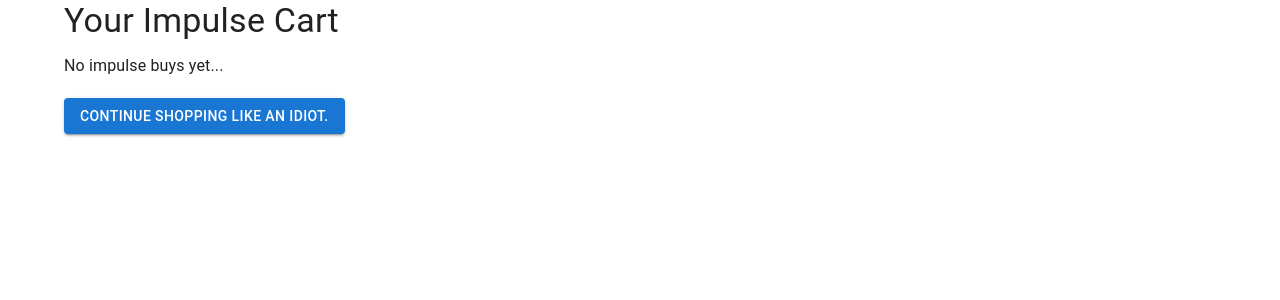
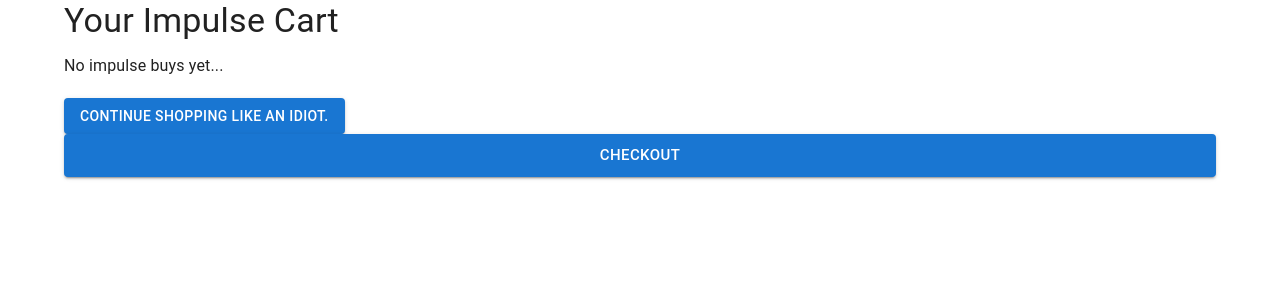
Before and after one commit to EvolveU-FSD/Full-Stack-Review-Impulse-Shopping-App, a React (Vite) app in the folder frontend/: page /cart in a window 1280 px wide. Shown: the top 300 px of the page. Built offline with nearby package versions, Linux system fonts and the light colour scheme.

Commit message:
checkout

```diff
--- /dev/null
+++ b/frontend/src/components/checkoutbutton.jsx
@@ -0,0 +1,10 @@
+import {Button} from "@mui/material";
+
+
+export const CheckoutButton = () => {
+    return (
+        <Button variant="contained" color="primary" size="large" fullWidth>
+            Checkout
+        </Button>
+    );
+}
--- a/frontend/src/pages/Cart.jsx
+++ b/frontend/src/pages/Cart.jsx
@@ -1,6 +1,7 @@
 import { Link } from 'react-router-dom';
 import { useCart } from '../context/CartContext';
 import { Typography, List, ListItem, ListItemText, Button } from '@mui/material';
+import { CheckoutButton } from '../components/checkoutbutton';
 
 const Cart = () => {
   const { cart, removeFromCart } = useCart();
@@ -23,7 +24,8 @@ const Cart = () => {
           Continue Shopping Like an Idiot.
         </Button>
       </Link>
-    </div>
+          <CheckoutButton />
+        </div>
   );
 };
 
```
Also changed, not shown: frontend/src/pages/Checkout.jsx (added, +27 -0 lines).
